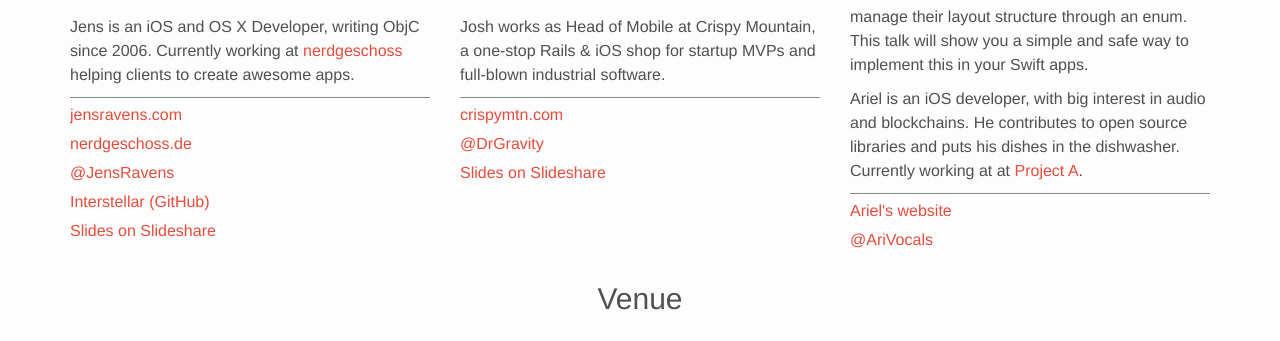
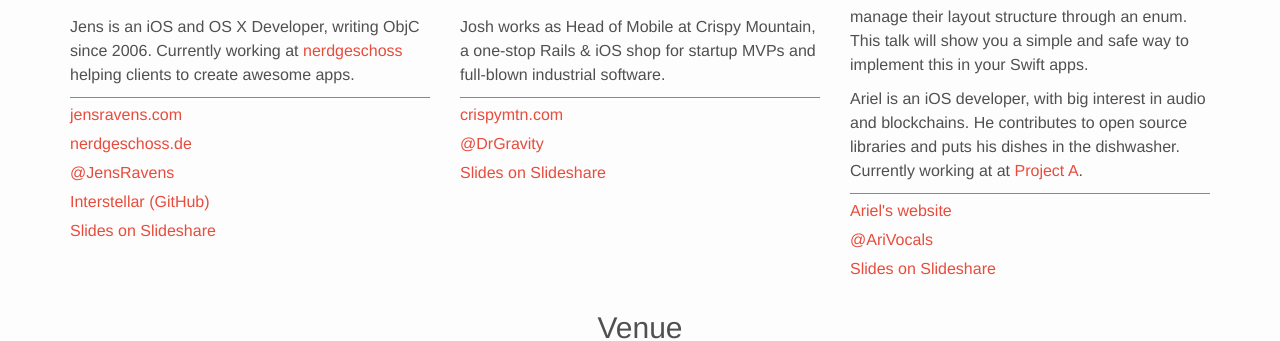
Before and after one commit to swift-berlin/swift-berlin.github.io, a Jekyll site: the page built from _posts/2015-11-30-swift-berlin-13.md, in a window 1280 px wide and 900 px high, scrolled down 1623 px, cut to the strip 0-341 px from the top of the window. Built offline with Jekyll 4.4.1, drawn with Linux system fonts in a browser that asks for light colours.

Commit message:
Update 2015-11-30-swift-berlin-13.md

```diff
--- a/_posts/2015-11-30-swift-berlin-13.md
+++ b/_posts/2015-11-30-swift-berlin-13.md
@@ -65,4 +65,7 @@ speakers:
       -
         url: https://twitter.com/arivocals
         name: '@AriVocals'
+      -
+        url: http://www.slideshare.net/arielelkin/using-swift-enums-for-safer-uicollectionviews-and-uitableviews
+        name: Slides on Slideshare
 ---
```
